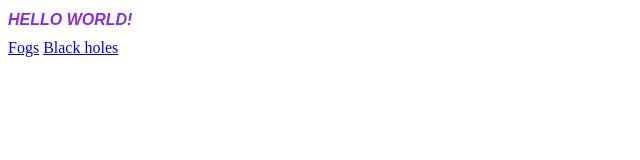
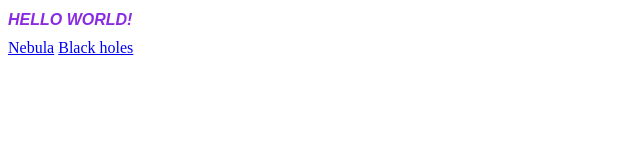
Before and after one commit to Eliz-lab/Eliz-lab.github.io, a plain HTML site: page index.html in a window 1280 px wide. Shown: the full height of the page, 0-640 px from the left. Drawn offline with Linux system fonts and the light colour scheme.

Commit message:
Update index.html

```diff
--- a/index.html
+++ b/index.html
@@ -8,7 +8,7 @@
 </head>
 <body>
     <h1>HELLO WORLD!</h1>
-    <a href="https://eliz-lab.github.io/Nebula-project/index.html">Fogs</a>
+    <a href="https://eliz-lab.github.io/Nebula-project/index.html">Nebula</a>
     <a href="https://eliz-lab.github.io/Eliz-lab.github.io-Blackholes-project/blackholes.html">Black holes</a>
 </body>
 </html>
```
